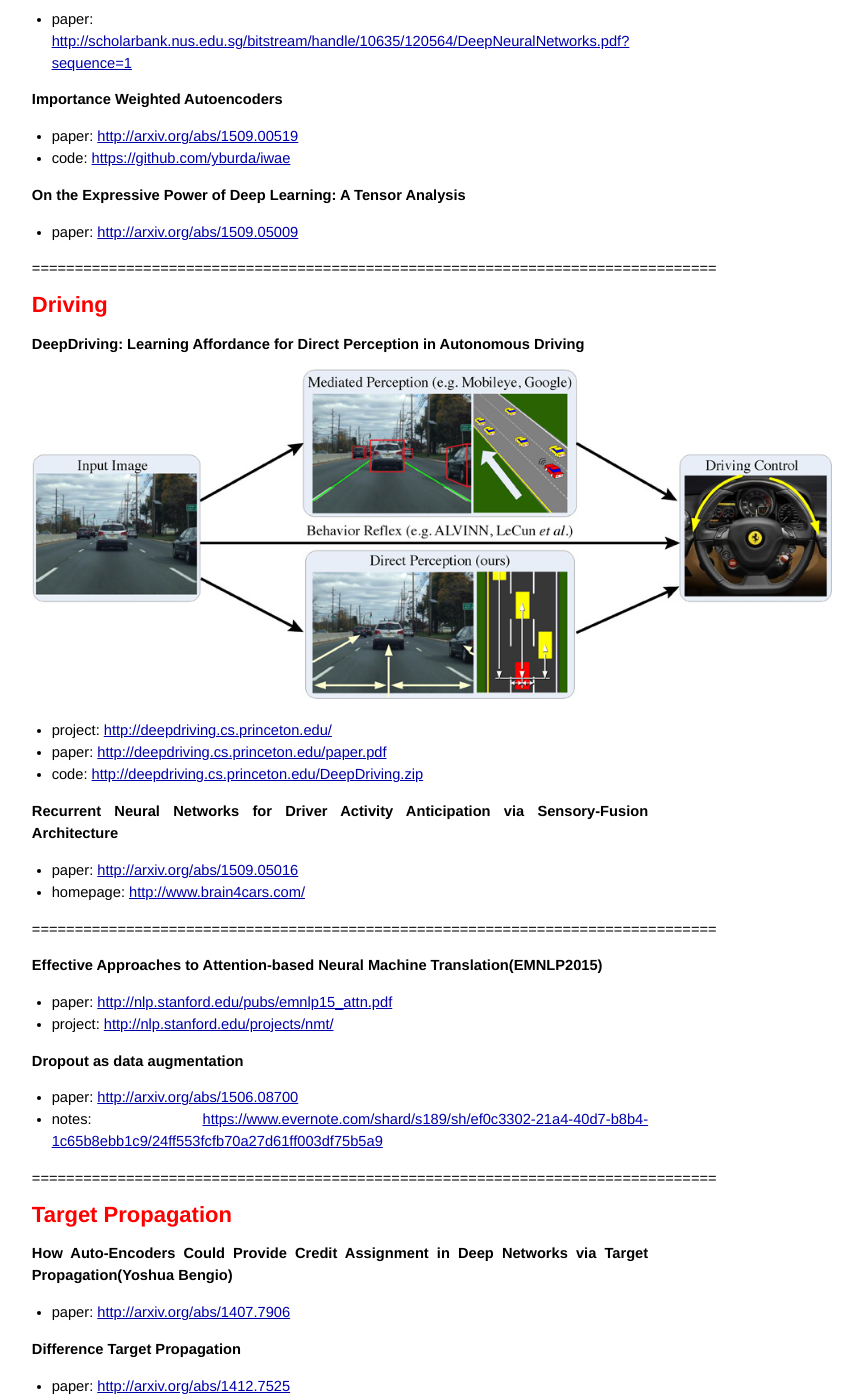
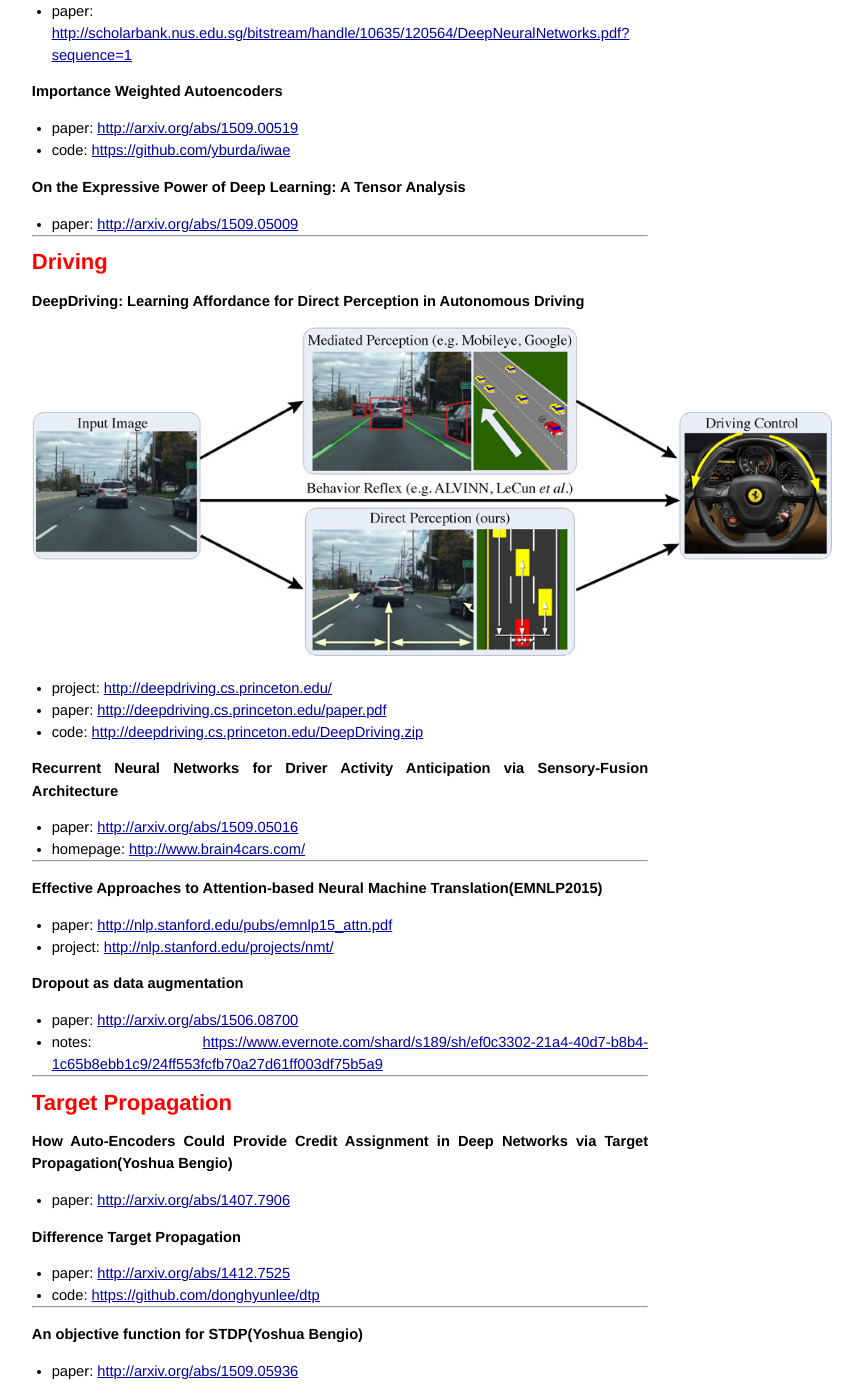
Before and after one commit to handong1587/handong1587.github.io, a Jekyll site: the page built from _posts/deep_learning/2015-08-27-deep-learning-materials.md, in a window 1280 px wide and 1400 px high, scrolled down 2388 px. Shown: the whole window, without its empty margins (300-1163 px from the left). Built offline with Jekyll 4.4.1, drawn with Linux system fonts in a browser that asks for light colours; Markdown is read by kramdown in place of the engine named in the settings; comment, search, counter and statistics services are not loaded; some of the changed text lies outside the part shown.

Commit message:
update md

```diff
--- a/_posts/deep_learning/2015-08-27-deep-learning-materials.md
+++ b/_posts/deep_learning/2015-08-27-deep-learning-materials.md
@@ -13,9 +13,7 @@ title: Deep Learning Materials
 
 - website: [http://www.teglor.com/b/deep-learning-libraries-language-cm569/](http://www.teglor.com/b/deep-learning-libraries-language-cm569/)
 
-* * *
 - - -
-_ _ _
 
 <span style="color: red; font-size: 150%; font-weight: bold;">
 Multi-label Learning
@@ -34,9 +32,7 @@ Multi-label Learning
 
 - paper: [https://www.kdsl.tu-darmstadt.de/fileadmin/user_upload/Group_KDSL/PUnL_ECML2015_camera_ready.pdf](https://www.kdsl.tu-darmstadt.de/fileadmin/user_upload/Group_KDSL/PUnL_ECML2015_camera_ready.pdf)
 
-* * *
 - - -
-_ _ _
 
 **Reweighted Wake-Sleep**
 
@@ -113,7 +109,7 @@ Deep Learning using Linear Support Vector Machines
 
 - paper: [http://arxiv.org/abs/1509.05009](http://arxiv.org/abs/1509.05009)
 
-================================================================================
+- - -
 
 <span style="color: red; font-size: 150%; font-weight: bold;">
 Driving
@@ -133,7 +129,7 @@ Driving
 - paper: [http://arxiv.org/abs/1509.05016](http://arxiv.org/abs/1509.05016)
 - homepage: [http://www.brain4cars.com/](http://www.brain4cars.com/)
 
-================================================================================
+- - -
 
 **Effective Approaches to Attention-based Neural Machine Translation(EMNLP2015)**
 
@@ -145,7 +141,7 @@ Driving
 - paper: [http://arxiv.org/abs/1506.08700](http://arxiv.org/abs/1506.08700)
 - notes: [https://www.evernote.com/shard/s189/sh/ef0c3302-21a4-40d7-b8b4-1c65b8ebb1c9/24ff553fcfb70a27d61ff003df75b5a9](https://www.evernote.com/shard/s189/sh/ef0c3302-21a4-40d7-b8b4-1c65b8ebb1c9/24ff553fcfb70a27d61ff003df75b5a9)
 
-================================================================================
+- - -
 
 <span style="color: red; font-size: 150%; font-weight: bold;">
 Target Propagation
@@ -160,7 +156,7 @@ Target Propagation
 - paper: [http://arxiv.org/abs/1412.7525](http://arxiv.org/abs/1412.7525)
 - code: [https://github.com/donghyunlee/dtp](https://github.com/donghyunlee/dtp)
 
-================================================================================
+- - -
 
 **An objective function for STDP(Yoshua Bengio)**
 
```
